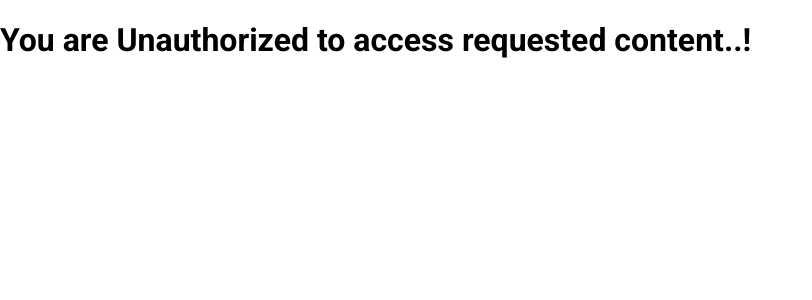
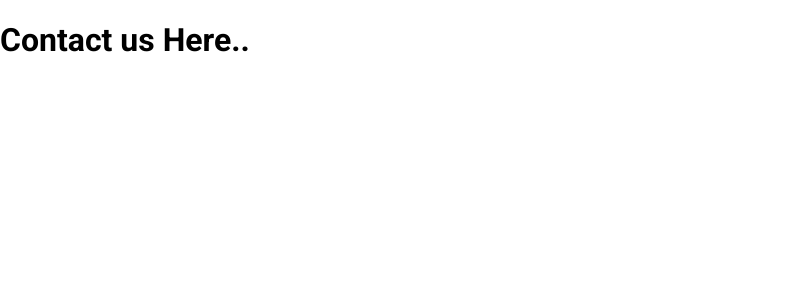
Before and after one commit to SEP-Group-20/FTIQMS-Customer-UI, a React (Create React App) app: page /contact in a window 1280 px wide. Before the commit this address led to /unauthorized. Shown: the top 300 px of the page, without its empty margins (0-812 px from the left). Built offline with nearby package versions, Linux system fonts and the light colour scheme.

Commit message:
completed customer login by password method

```diff
--- a/src/pages/Unauthorized/Unauthorized.jsx
+++ /dev/null
@@ -1,7 +0,0 @@
-function Unauthorized() {
-    return ( <div>
-        <h1>You are Unauthorized to access requested content..!</h1>
-    </div> );
-}
-
-export default Unauthorized;
--- a/src/routes/router.js
+++ b/src/routes/router.js
@@ -1,25 +1,23 @@
-import { BrowserRouter, Routes, Route} from "react-router-dom";
+import { BrowserRouter, Routes, Route } from "react-router-dom";
 import React from "react";
 // import Login from "../views/login/Login";
 import CustomerHome from "../views/customer/CustomerHome";
 import Register from "../pages/Layout/Register/Register";
 import Login from "../views/login/Login";
-import Unauthorized from "../pages/Unauthorized/Unauthorized";
 import NoPage from "../pages/Layout/NoPage/NoPage";
 import Contact from '../pages/Layout/Contact/Contact';
 import RequireAuth from '../utils/requireAuth';
-
-export function Router(){
-  return(
+import { CUSTOMER } from "../utils/RolesList";
+export function Router() {
+  return (
     <BrowserRouter>
-          <Routes>
-              <Route path="/customerHome" element={<CustomerHome/>}/>
-              <Route exact path="/register" element={<Register/>} />
-              <Route exact path='/login' element={<Login/>} />
-              <Route exact path='/contact' element={<RequireAuth><Contact/></RequireAuth>} />
-              <Route exact path='/unauthorized' element={<Unauthorized/>} />
-              <Route exact path='*' element={<NoPage/>} />
-          </Routes>
-        </BrowserRouter>
+      <Routes>
+        <Route path="/customerHome" element={<RequireAuth allowedRoles={[CUSTOMER]}><CustomerHome /></RequireAuth>} />
+        <Route exact path="/register" element={<Register />} />
+        <Route exact path='/login' element={<Login />} />
+        <Route exact path='/contact' element={<Contact />} />
+        <Route exact path='*' element={<NoPage />} />
+      </Routes>
+    </BrowserRouter>
   );
 }
--- a/src/utils/requireAuth.jsx
+++ b/src/utils/requireAuth.jsx
@@ -9,7 +9,7 @@ const RequireAuth = ({ children, allowedRoles }) => {
   return (user?.role && allowedRoles.includes(user.role) ) ? (
     children
   ) : (
-    <Navigate to="/unauthorized" state={{ from: location.pathname }}  replace />
+    <Navigate to="/login" state={{ from: location.pathname }}  replace />
   );
 };
 
--- a/src/views/login/components/PasswordLogin.js
+++ b/src/views/login/components/PasswordLogin.js
@@ -13,8 +13,10 @@ import Typography from '@mui/material/Typography';
 import Container from '@mui/material/Container';
 import { createTheme, ThemeProvider } from '@mui/material/styles';
 import { Stack, Alert } from '@mui/material';
+import { useLocation, useNavigate } from 'react-router-dom';
 
 import { loginCustomer } from "../../../services/AuthServices";
+import { useAuth } from "../../../utils/auth";
 
 function Copyright(props) {
     return (
@@ -34,6 +36,9 @@ const theme = createTheme();
 export default function PasswordLogin() {
 
     const [errMsg, setErrMsg] = React.useState("");
+    const location = useLocation();
+    const navigate = useNavigate();
+    const { setAuth } = useAuth();
 
     const handleSubmit = async (event) => {
         event.preventDefault();
@@ -42,7 +47,10 @@ export default function PasswordLogin() {
         try {
             const response = await loginCustomer({ NIC: data.get('nic'), password: data.get('password') });
             if (response.status === 200) {
-                console.log("DONe!")
+                setAuth(response.data.accessToken);
+
+                const from = location.state?.from || "/customerHome";
+                navigate(from, { replace: true });
             }
         } catch (err) {
             if (!err?.response) {
@@ -89,6 +97,7 @@ export default function PasswordLogin() {
                             label="NIC"
                             name="nic"
                             autoComplete="nic"
+                            onChange={() => { setErrMsg("") }}
                             autoFocus
                         />
                         <TextField
@@ -97,6 +106,7 @@ export default function PasswordLogin() {
                             fullWidth
                             name="password"
                             label="Password"
+                            onChange={() => { setErrMsg("") }}
                             type="password"
                             id="password"
                             autoComplete="current-password"
```
